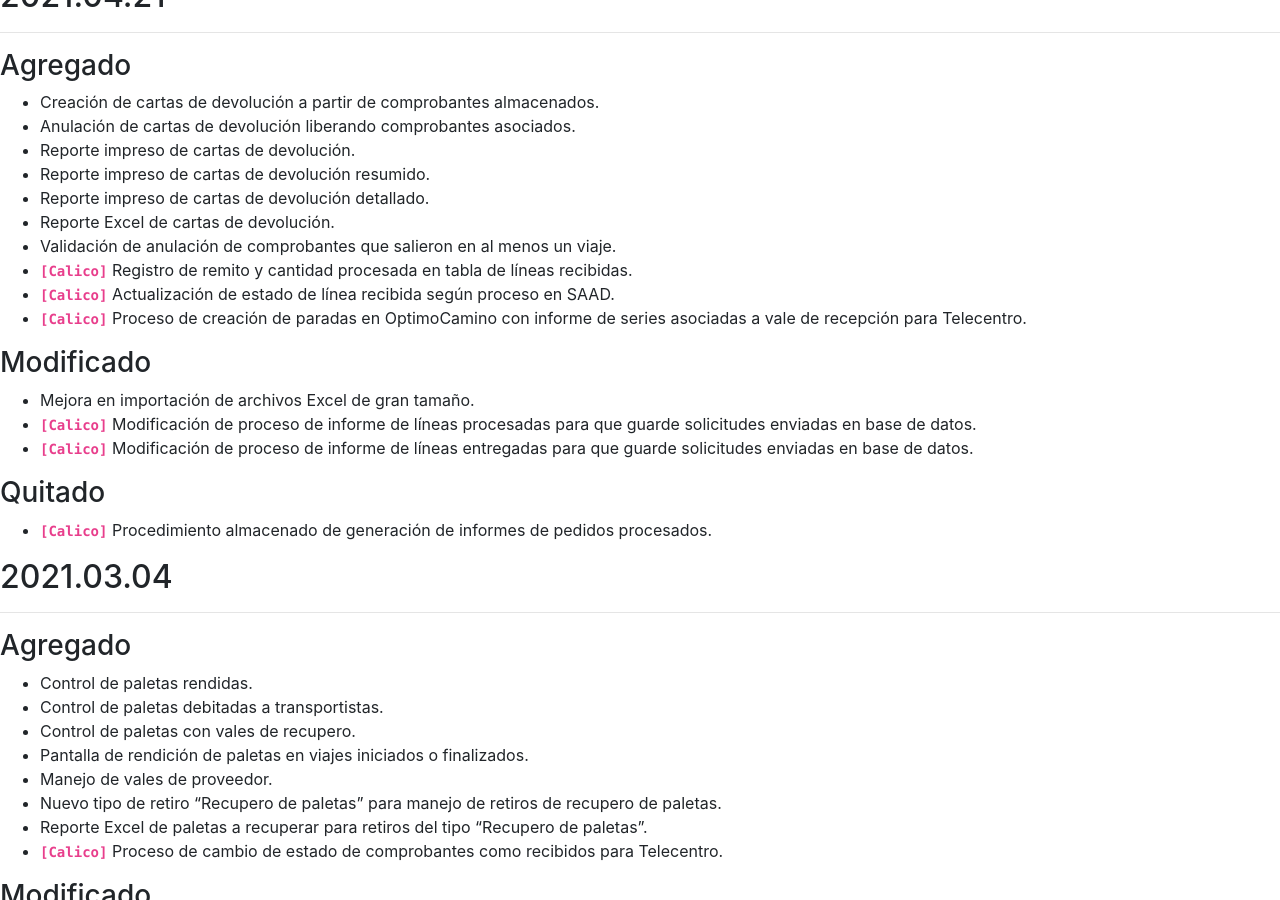
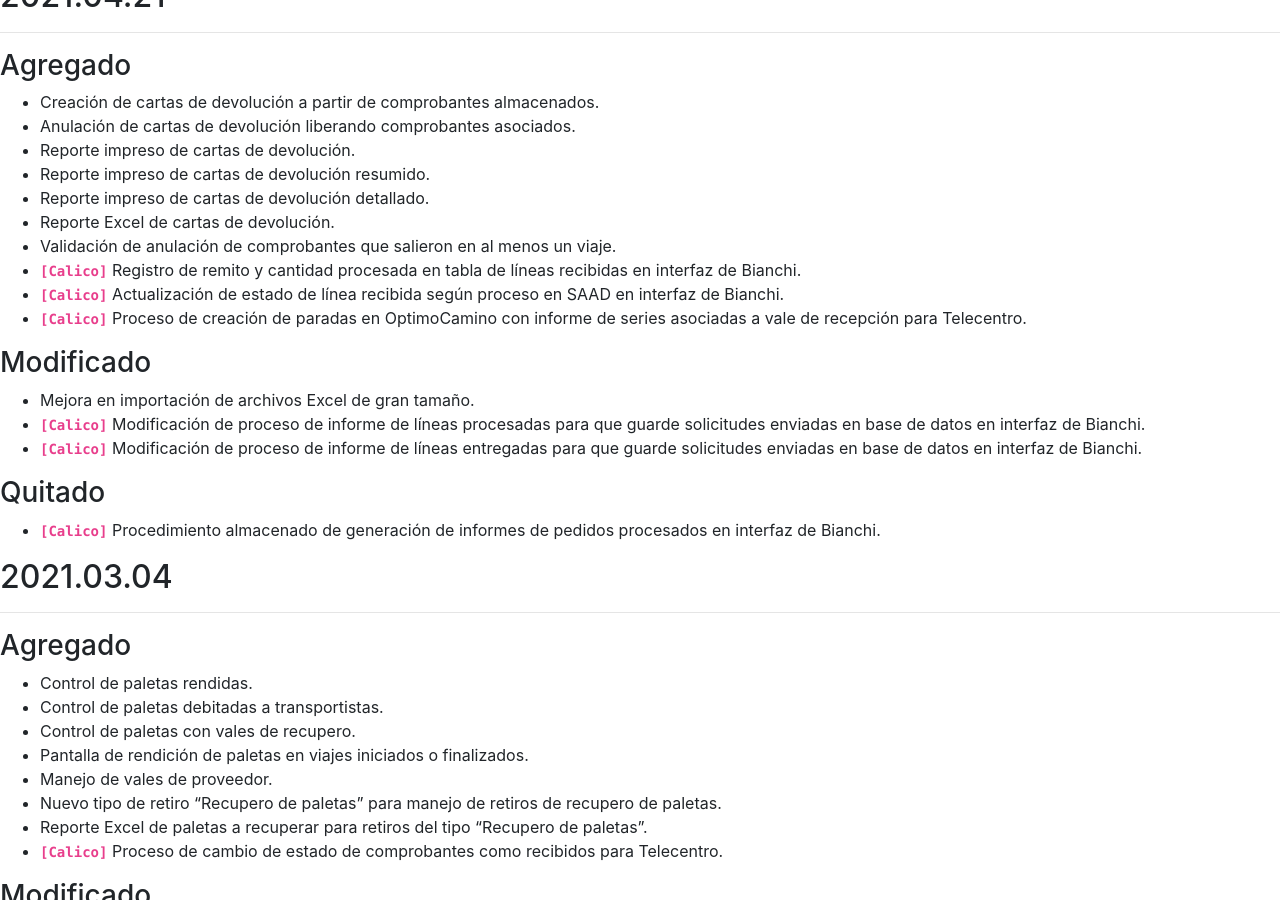
Before and after one commit to msanchez-brainsys/msanchez-brainsys.github.io, a Jekyll site: the page built from registro-cambios.markdown, in a window 1280 px wide and 900 px high, scrolled down 391 px. Built offline with Jekyll 4.4.1, drawn with Linux system fonts in a browser that asks for light colours.

Commit message:
Se especificaron puntos entregados para interfaces de Bianchi

```diff
--- a/registro-cambios.markdown
+++ b/registro-cambios.markdown
@@ -50,17 +50,17 @@ El formato esta basado en [Keep a Changelog](https://keepachangelog.com/es-ES/1.
 - Reporte impreso de cartas de devolución detallado.
 - Reporte Excel de cartas de devolución.
 - Validación de anulación de comprobantes que salieron en al menos un viaje.
-- **`[Calico]`** Registro de remito y cantidad procesada en tabla de líneas recibidas.
-- **`[Calico]`** Actualización de estado de línea recibida según proceso en SAAD.
+- **`[Calico]`** Registro de remito y cantidad procesada en tabla de líneas recibidas en interfaz de Bianchi.
+- **`[Calico]`** Actualización de estado de línea recibida según proceso en SAAD en interfaz de Bianchi.
 - **`[Calico]`** Proceso de creación de paradas en OptimoCamino con informe de series asociadas a vale de recepción para Telecentro.
 
 ### Modificado
 - Mejora en importación de archivos Excel de gran tamaño.
-- **`[Calico]`** Modificación de proceso de informe de líneas procesadas para que guarde solicitudes enviadas en base de datos.
-- **`[Calico]`** Modificación de proceso de informe de líneas entregadas para que guarde solicitudes enviadas en base de datos.
+- **`[Calico]`** Modificación de proceso de informe de líneas procesadas para que guarde solicitudes enviadas en base de datos en interfaz de Bianchi.
+- **`[Calico]`** Modificación de proceso de informe de líneas entregadas para que guarde solicitudes enviadas en base de datos en interfaz de Bianchi.
 
 ### Quitado
-- **`[Calico]`** Procedimiento almacenado de generación de informes de pedidos procesados.
+- **`[Calico]`** Procedimiento almacenado de generación de informes de pedidos procesados en interfaz de Bianchi.
 
 ## 2021.03.04
 ---
```
